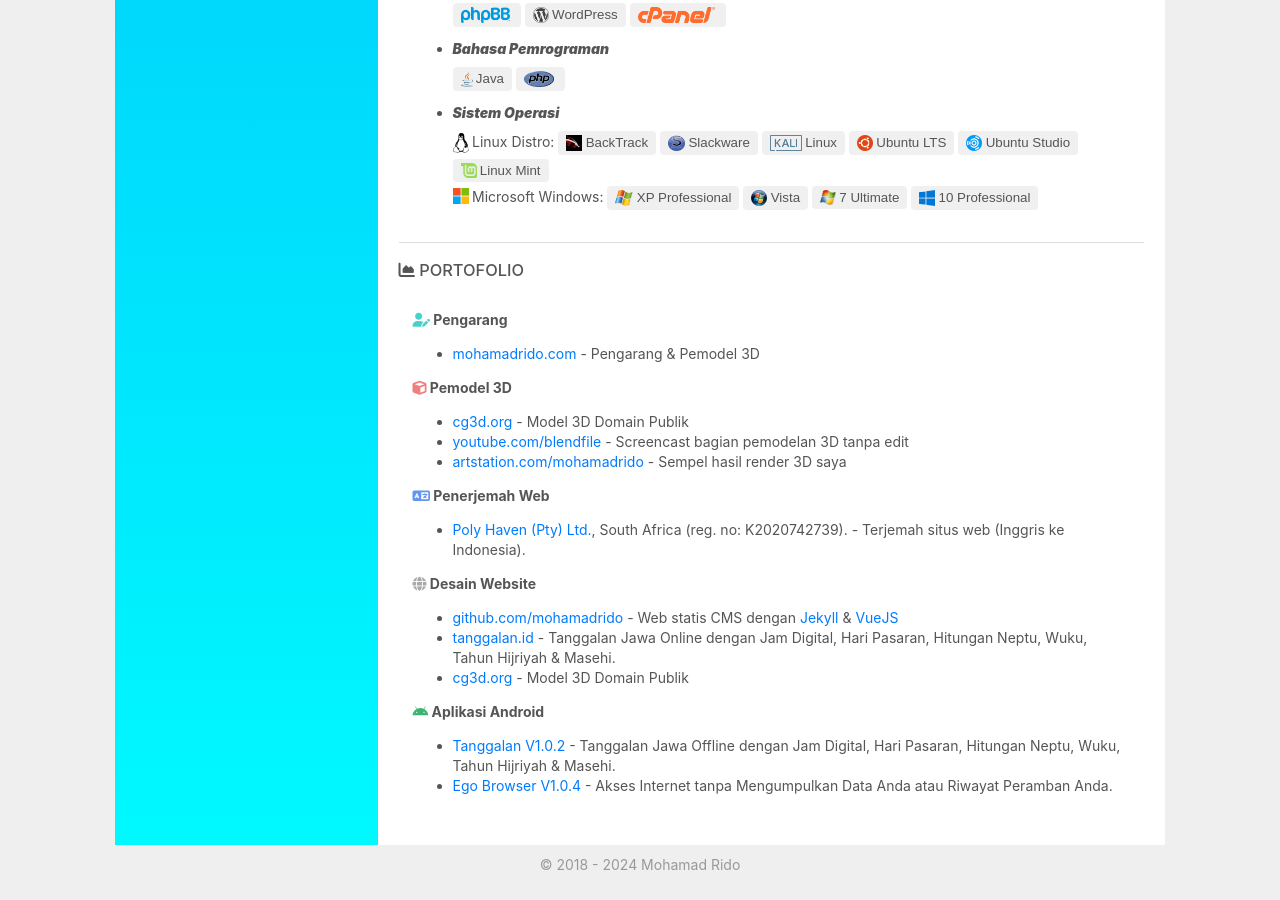
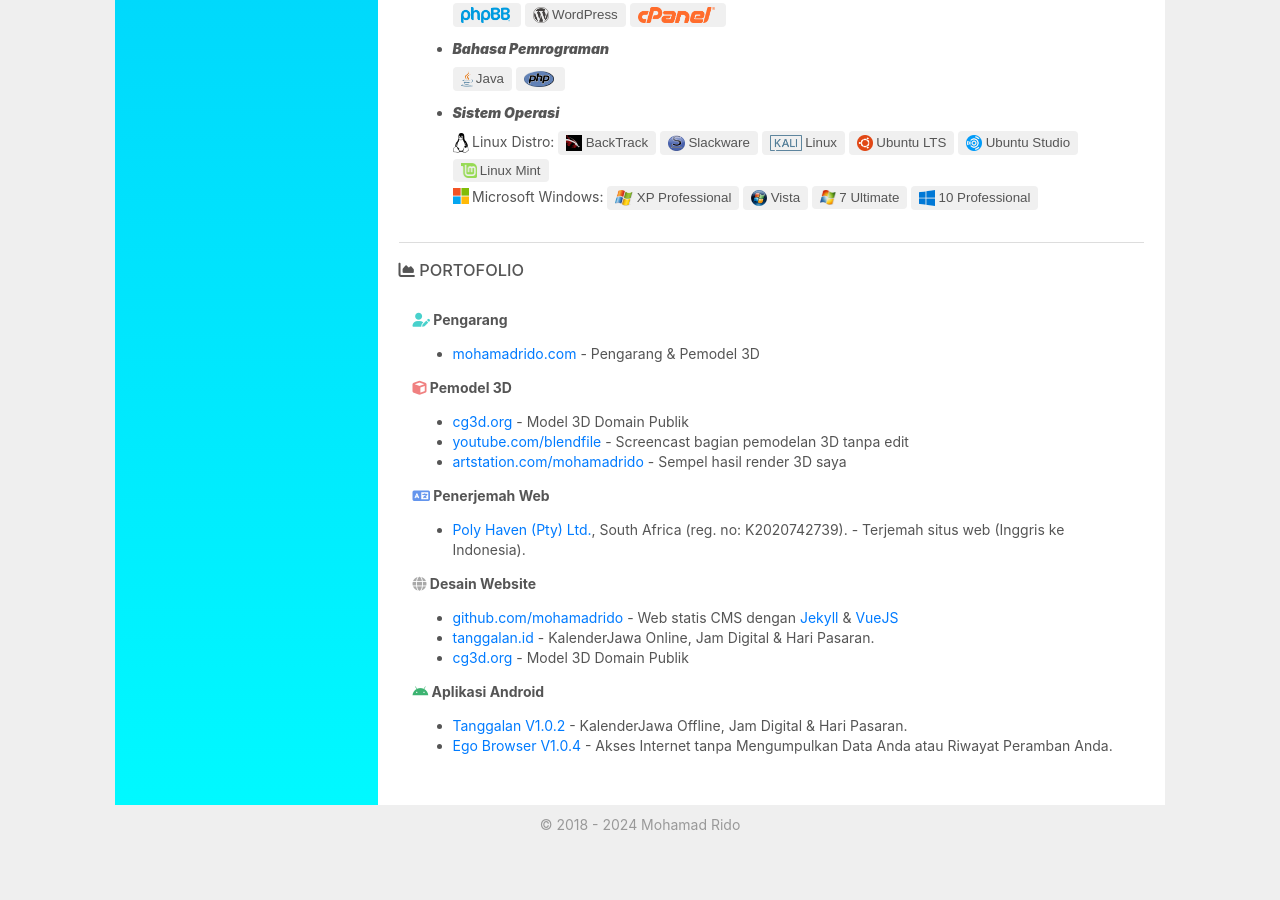
Before and after one commit to j5sacolasembalagens-pixel/xkhujztrbowverbtqv9mmmgnutuqjjakzdfafbwww, a Jekyll site: the page built from id.html, in a window 1280 px wide and 900 px high, scrolled down 2383 px. Built offline with Jekyll 4.4.1, drawn with Linux system fonts in a browser that asks for light colours; nearby versions of some CDN libraries; after the commit the page ends 3243 px from its top, so only the background shows below that.

Commit message:
Update id.html

```diff
--- a/id.html
+++ b/id.html
@@ -203,14 +203,14 @@ layout: default
     <b><i class="fa fa-globe" style="color:darkgrey;"></i> Desain Website</b>
       <ul>
       <li><a href="https://github.com/mohamadrido">github.com/mohamadrido</a> - Web statis CMS dengan <a href="https://jekyllrb.com">Jekyll</a> &amp; <a href="https://vuejs.org">VueJS</a></li>
-      <li><a href="https://tanggalan.id">tanggalan.id</a> - Tanggalan Jawa Online dengan Jam Digital, Hari Pasaran, Hitungan Neptu, Wuku, Tahun Hijriyah & Masehi.</li>
+      <li><a href="https://tanggalan.id">tanggalan.id</a> - KalenderJawa Online, Jam Digital &amp; Hari Pasaran.</li>
       <li><a href="https://cg3d.org">cg3d.org</a> - Model 3D Domain Publik</li>
       <!--li><a href="https://blendfile.com">blendfile.com</a> - Model 3D CC0 gratis (format .blend)</li-->
       </ul>
 
     <b><i class="fab fa-android" style="color:mediumseagreen;"></i> Aplikasi Android</b>
       <ul>
-      <li><a href="https://mohamadrido.com/app">Tanggalan V1.0.2</a> - Tanggalan Jawa Offline dengan Jam Digital, Hari Pasaran, Hitungan Neptu, Wuku, Tahun Hijriyah & Masehi.</li>
+      <li><a href="https://mohamadrido.com/app">Tanggalan V1.0.2</a> - KalenderJawa Offline, Jam Digital &amp; Hari Pasaran.</li>
       <li><a href="https://mohamadrido.com/ego">Ego Browser V1.0.4</a> - Akses Internet tanpa Mengumpulkan Data Anda atau Riwayat Peramban Anda.</li>
       </ul>
 
```
